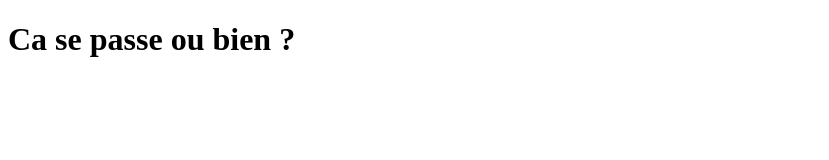
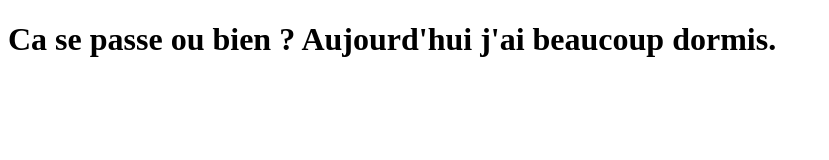
Before and after one commit to gabjapbra/coursera-test, a plain HTML site: page site/index.html in a window 1280 px wide. Shown: the whole page, without its empty margins (0-829 px from the left). Drawn offline with Linux system fonts and the light colour scheme.

Commit message:
small changes

```diff
--- a/site/index.html
+++ b/site/index.html
@@ -6,6 +6,6 @@
 	<title>Yooooooo</title>
 </head>
 <body>
-<h1>Ca se passe ou bien ?</h1>
+<h1>Ca se passe ou bien ? Aujourd'hui j'ai beaucoup dormis.</h1>
 </body>
 </html>
```
